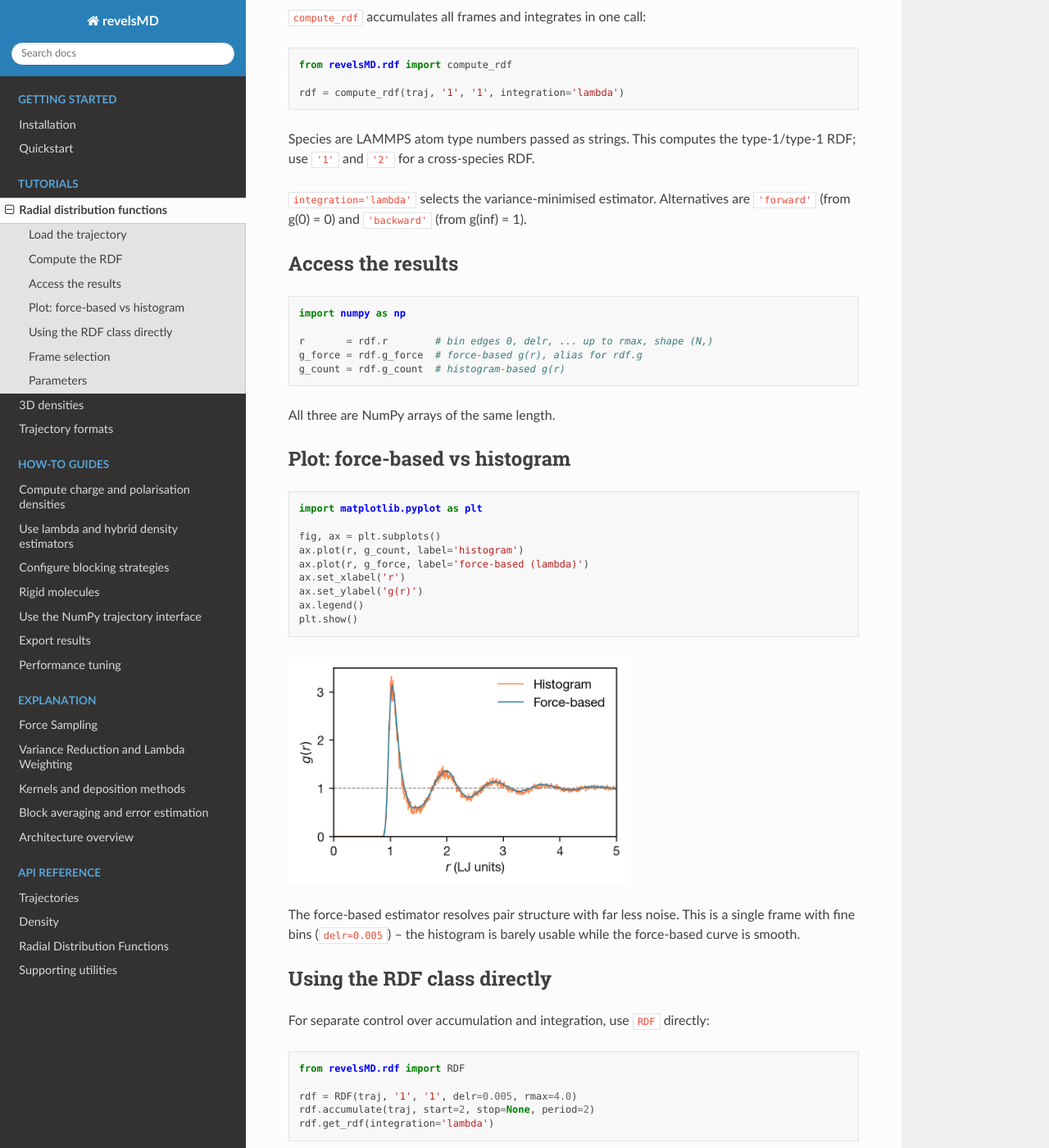
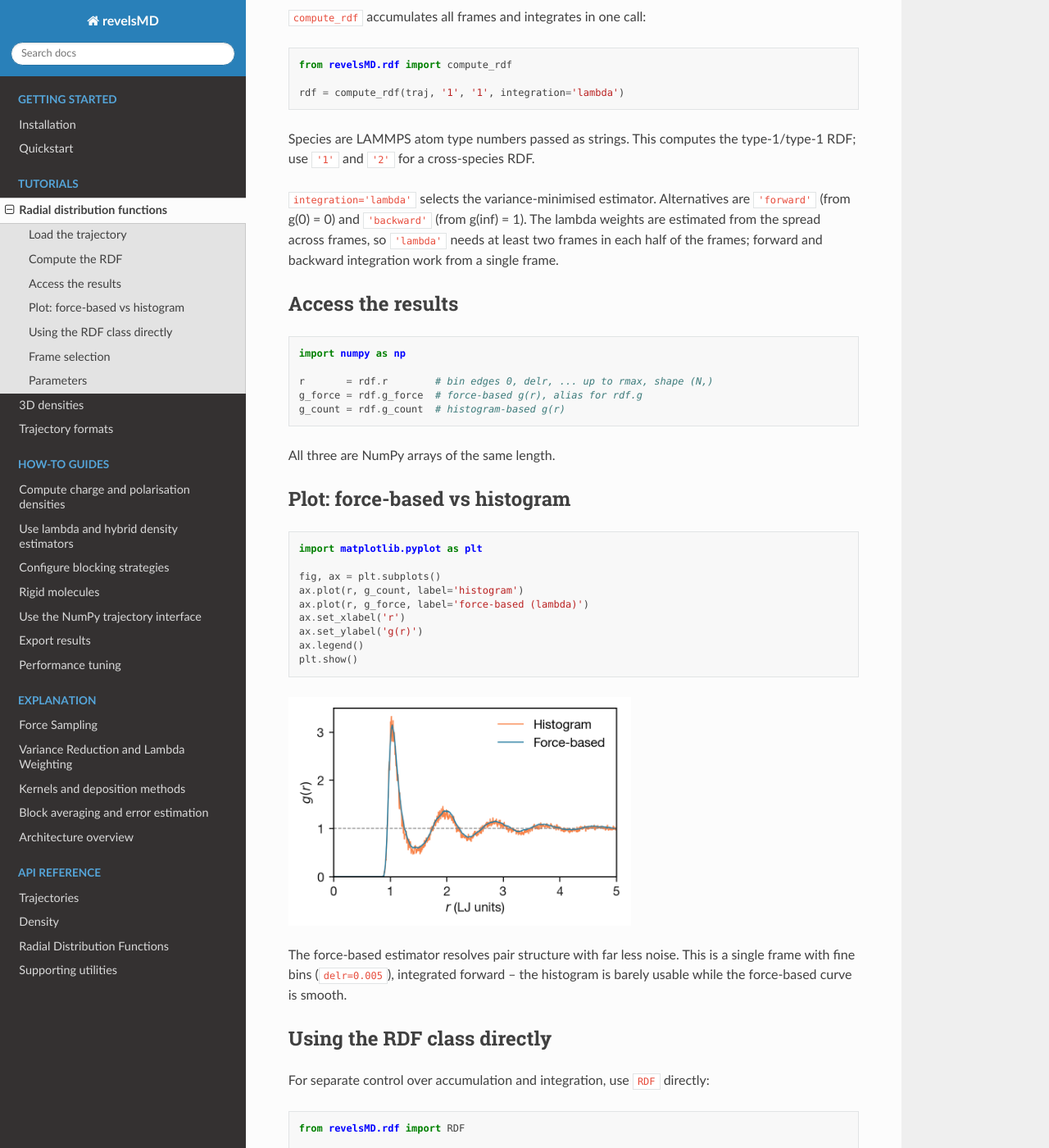
Before and after one commit to user200000/revelsmd, a Sphinx documentation site: the page built from docs/source/tutorials/first-rdf.md, in a window 1280 px wide and 1400 px high, scrolled down 684 px. Shown: the whole window at 82% size. Built offline with Sphinx 7.4.7 and the Read the Docs theme 3.1.0, drawn with Linux system fonts in a browser that asks for light colours.

Commit message:
Raise when the RDF lambda has fewer than 2 frames in a half
One frame gives a valid g(r) from its pairs, but no spread across frames from which to estimate lambda, and neither the forward nor the backward estimator is right everywhere as a substitute: forward is exact in the core, backward at large r. get_rdf('lambda') now raises with fewer than 2 frames in either half of the frames, as the density does with fewer than 2 blocks, rather than returning the backward estimator. Forward and backward integration still need only one frame. The tutorial's single-frame figure uses forward integration.

````diff
--- a/docs/source/_scripts/generate_rdf_figure.py
+++ b/docs/source/_scripts/generate_rdf_figure.py
@@ -56,8 +56,9 @@
         atom_style="id resid type charge x y z ix iy iz",
     )
 
-    # Fine bins + few frames: force-based advantage is striking
-    rdf = compute_rdf(traj, '1', '1', integration='lambda', delr=0.005, stop=1)
+    # Fine bins + one frame: force-based advantage is striking. One frame
+    # gives no spread from which to estimate lambda, so integrate forward.
+    rdf = compute_rdf(traj, '1', '1', integration='forward', delr=0.005, stop=1)
 
     fig, ax = plt.subplots(figsize=(3.15, 2.1))
     ax.plot(rdf.r, rdf.g_count, '-', color='#F9844A', label='Histogram')
--- a/docs/source/tutorials/first-rdf.md
+++ b/docs/source/tutorials/first-rdf.md
@@ -39,7 +39,10 @@
 type-1/type-1 RDF; use `'1'` and `'2'` for a cross-species RDF.
 
 `integration='lambda'` selects the variance-minimised estimator. Alternatives
-are `'forward'` (from g(0) = 0) and `'backward'` (from g(inf) = 1).
+are `'forward'` (from g(0) = 0) and `'backward'` (from g(inf) = 1). The lambda
+weights are estimated from the spread across frames, so `'lambda'` needs at
+least two frames in each half of the frames; forward and backward integration
+work from a single frame.
 
 ## Access the results
 
@@ -73,8 +76,8 @@
 ```
 
 The force-based estimator resolves pair structure with far less noise.
-This is a single frame with fine bins (`delr=0.005`) -- the histogram is
-barely usable while the force-based curve is smooth.
+This is a single frame with fine bins (`delr=0.005`), integrated forward --
+the histogram is barely usable while the force-based curve is smooth.
 
 ## Using the RDF class directly
 
````
Also changed, not shown: CHANGELOG.md (+3 -2 lines), docs/source/explanation/variance-reduction.md (+2 -2 lines), docs/source/_static/images/tutorial_rdf.png, 3 other files.
